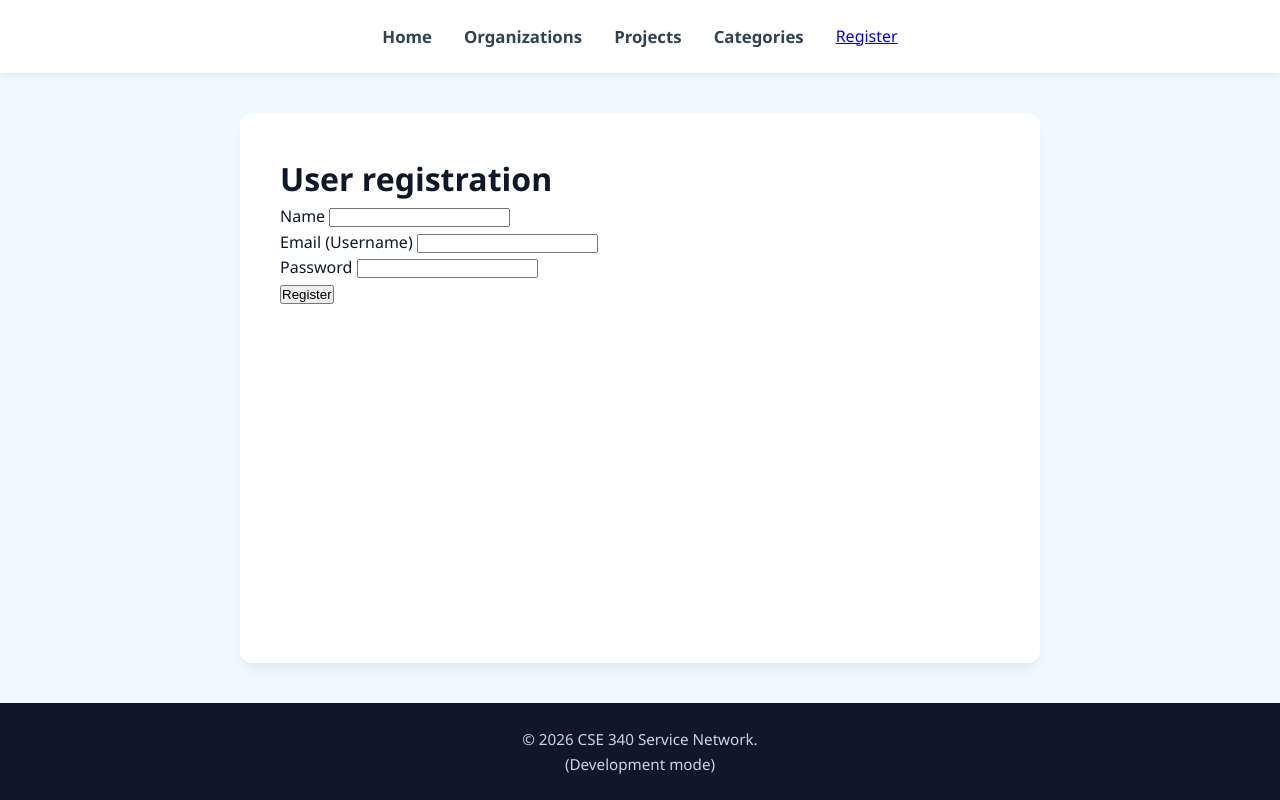
After one commit to FerAnana/cse340-course, a Node server app: page /register in a window 1280 px wide. The commit adds this page. Run offline with Node 20, Linux system fonts and the light colour scheme.

Commit message:
User and roles tables created in the database and Register feature in website

```diff
--- a/package.json
+++ b/package.json
@@ -20,6 +20,7 @@
     "start": "node server.js"
   },
   "dependencies": {
+    "bcrypt": "^6.0.0",
     "ejs": "^7.0.2",
     "express": "^5.3.0",
     "express-session": "^1.19.0",
--- /dev/null
+++ b/src/controllers/users.js
@@ -0,0 +1,29 @@
+import bcrypt from 'bcrypt';
+import { createUser } from '../models/users.js';
+
+const userRegistrationForm = (req, res) => {
+    res.render('register', { title: 'Register' });
+};
+
+const processUserRegistrationForm = async (req, res) => {
+    const { name, email, password } = req.body;
+
+    try {
+        // Hash the password before storing it
+        const salt = await bcrypt.genSalt(10);
+        const passwordHash = await bcrypt.hash(password, salt);
+
+        // Create the user in the database
+        const userId = await createUser(name, email, passwordHash);
+
+        // Redirect to the home page after successful registration
+        req.flash('success', 'Registration successful! Please log in.');
+        res.redirect('/');
+    } catch (error) {
+        console.error('Error registering user:', error);
+        req.flash('error', 'An error occurred during registration. Please try again.');
+        res.redirect('/register');
+    }
+};
+
+export { userRegistrationForm, processUserRegistrationForm };
--- a/src/routes.js
+++ b/src/routes.js
@@ -4,6 +4,7 @@ import { indexPage } from './controllers/index.js';
 import { categoriesPage, categoryDetailsPage, assignCategoriesForm, processAssignCategoriesForm, newCategoryForm, processNewCategoryForm, editCategoryForm, categoryValidation, processEditCategoryForm } from './controllers/categories.js';
 import { newOrganizationForm, organizationsPage, processNewOrganizationForm, organizationDetailsPage, organizationValidation, editOrganizationForm, processEditOrganizationForm } from './controllers/organizations.js';
 import { projectsPage, projectDetailsPage, processNewProjectForm, newProjectForm, projectValidation, editProjectForm, processEditProjectForm } from './controllers/projects.js';
+import { userRegistrationForm, processUserRegistrationForm } from './controllers/users.js';
 import { errorsPage } from './controllers/errors.js';
 
 const router = express.Router();
@@ -36,6 +37,10 @@ router.post('/edit-category/:id', categoryValidation, processEditCategoryForm)
 router.get('/assign-categories/:projectId', assignCategoriesForm);
 router.post('/assign-categories/:projectId', processAssignCategoriesForm);
 
+// Registration routes
+router.get('/register', userRegistrationForm);
+router.post('/register', processUserRegistrationForm);
+
 // error-handling routes
 router.get('/test-error', errorsPage);
 
--- a/src/views/partials/header.ejs
+++ b/src/views/partials/header.ejs
@@ -19,16 +19,19 @@
             <li><a href="/organizations">Organizations</a></li>
             <li><a href="/projects">Projects</a></li>
             <li><a href="/categories">Categories</a></li>
+            <a href="/register">Register</a>
         </ul>
     </nav>
-    <% if (typeof flash === 'function') { %>
-        <% const messages = flash(); %>
-        <% Object.keys(messages).forEach(type => { %>
-            <% if (messages[type].length > 0) { %>
+    <% if (typeof flash==='function' ) { %>
+        <% const messages=flash(); %>
+            <% Object.keys(messages).forEach(type=> { %>
+                <% if (messages[type].length> 0) { %>
                     <div class="flash-messages-container">
-                    <% messages[type].forEach(msg => { %>
+                        <% messages[type].forEach(msg=> { %>
                             <div class="alert <%= type %>">
-                            <span class="flash-text"><%= msg %></span>
+                                <span class="flash-text">
+                                    <%= msg %>
+                                </span>
                             </div>
                             <% }); %>
                     </div>
--- /dev/null
+++ b/src/views/register.ejs
@@ -0,0 +1,23 @@
+<%- include('partials/header.ejs') %>
+    <main>
+        <h1>User registration</h1>
+        <form action="/register" method="POST">
+            <div class="form-group">
+                <label for="name">Name</label>
+                <input type="text" name="name" id="name" maxlength="100" required />
+            </div>
+
+            <div class="form-group">
+                <label for="email">Email (Username)</label>
+                <input type="email" id="email" name="email" required />
+            </div>
+
+            <div class="form-group">
+                <label for="password">Password</label>
+                <input type="password" id="password" name="password" required />
+            </div>
+            <button type="submit">Register</button>
+        </form>
+    </main>
+
+    <%- include('partials/footer') %>
```
Also changed, not shown: src/models/users.js (added, +25 -0 lines), src/views/setup.sql (+19 -0 lines), 1 other file. Lines whose indentation alone changed are shown as unchanged.
